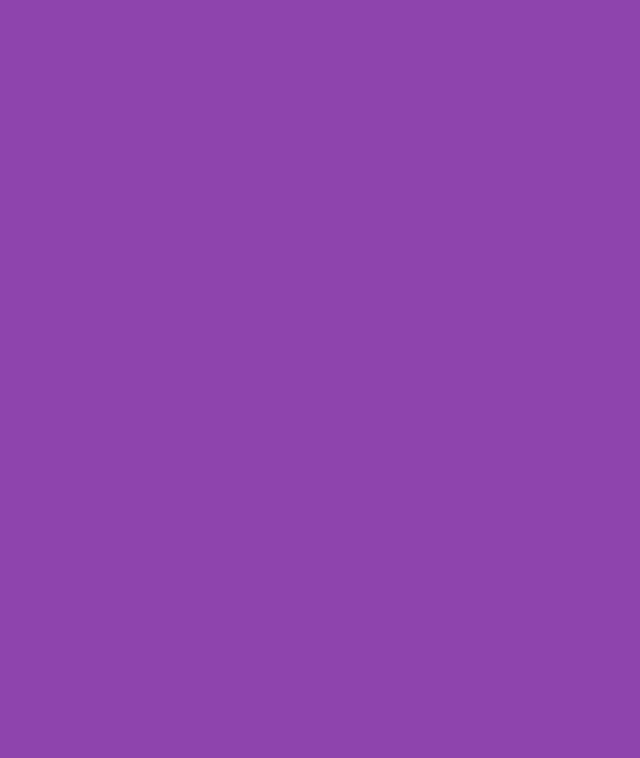
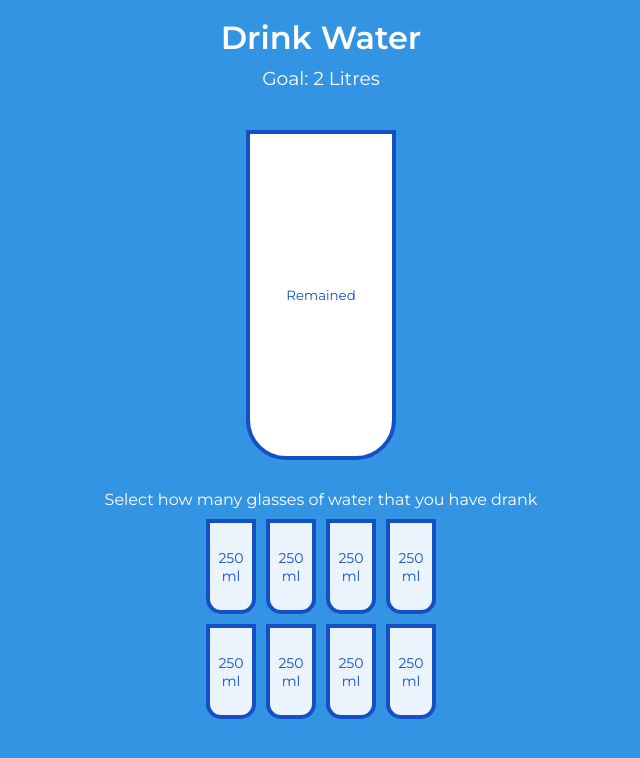
Before and after one commit to CJR85/drink-water, a plain HTML site: page index.html in a window 1280 px wide. Shown: the whole page, without its empty margins (319-959 px from the left). Drawn offline with Linux system fonts and the light colour scheme.

Commit message:
Create & style the cups.

```diff
--- a/index.html
+++ b/index.html
@@ -8,6 +8,31 @@
     <title>Drink Water</title>
   </head>
   <body>
+    <h1>Drink Water</h1>
+    <h3>Goal: 2 Litres</h3>
+
+    <div class="cup">
+      <div class="remained" id="remained">
+        <span id="litres"></span>
+        <small>Remained</small>
+      </div>
+
+      <div class="percentage" id="percentage"></div>
+    </div>
+
+    <p class="text">Select how many glasses of water that you have drank</p>
+
+    <div class="cups">
+      <div class="cup cup-small">250 ml</div>
+      <div class="cup cup-small">250 ml</div>
+      <div class="cup cup-small">250 ml</div>
+      <div class="cup cup-small">250 ml</div>
+      <div class="cup cup-small">250 ml</div>
+      <div class="cup cup-small">250 ml</div>
+      <div class="cup cup-small">250 ml</div>
+      <div class="cup cup-small">250 ml</div>
+    </div>
+
     <script src="script.js"></script>
   </body>
 </html>
--- a/style.css
+++ b/style.css
@@ -1,17 +1,104 @@
-@import url('https://fonts.googleapis.com/css2?family=Roboto+Mono&display=swap');
+@import url('https://fonts.googleapis.com/css2?family=Montserrat:wght@400;600&display=swap');
+
+:root {
+  --border-color: #144fc6;
+  --fill-color: #6ab3f8;
+}
 
 * {
   box-sizing: border-box;
 }
 
 body {
-  background-color: #8e44ad;
+  background-color: #3494e4;
   color: #fff;
-  font-family: 'Roboto Mono', sans-serif;
+  font-family: 'Montserrat', sans-serif;
+  display: flex;
+  flex-direction: column;
+  align-items: center;
+  margin-bottom: 40px;
+}
+
+h1 {
+  margin: 10px 0 0;
+}
+
+h3 {
+  font-weight: 400;
+  margin: 10px 0;
+}
+
+.cup {
+  background-color: #fff;
+  border: 4px solid var(--border-color);
+  color: var(--border-color);
+  border-radius: 0 0 40px 40px;
+  height: 330px;
+  width: 150px;
+  margin: 30px 0;
+  display: flex;
+  flex-direction: column;
+  overflow: hidden;
+}
+
+.cup.cup-small {
+  height: 95px;
+  width: 50px;
+  border-radius: 0 0 15px 15px;
+  background-color: rgba(255, 255, 255, 0.9);
+  cursor: pointer;
+  font-size: 14px;
+  align-items: center;
+  justify-content: center;
+  text-align: center;
+  margin: 5px;
+  transition: 0.3s ease;
+}
+
+.cup.cup-small.full {
+  background-color: var(--fill-color);
+  color: #fff;
+}
+
+.cups {
+  display: flex;
+  flex-wrap: wrap;
+  align-items: center;
+  justify-content: center;
+  width: 280px;
+}
+
+.remained {
+  display: flex;
+  flex-direction: column;
+  align-items: center;
+  justify-content: center;
+  text-align: center;
+  flex: 1;
+  transition: 0.3s ease;
+}
+
+.remained.span {
+  font-size: 20px;
+  font-weight: bold;
+}
+
+.remained.small {
+  font-size: 12px;
+}
+
+.percentage {
+  background-color: var(--fill-color);
   display: flex;
   align-items: center;
   justify-content: center;
-  height: 100vh;
-  overflow: hidden;
-  margin: 0;
+  font-weight: bold;
+  font-size: 30px;
+  height: 0;
+  transition: 0.3s ease;
 }
+
+.text {
+  text-align: center;
+  margin: 0 0 5px;
+}
```
